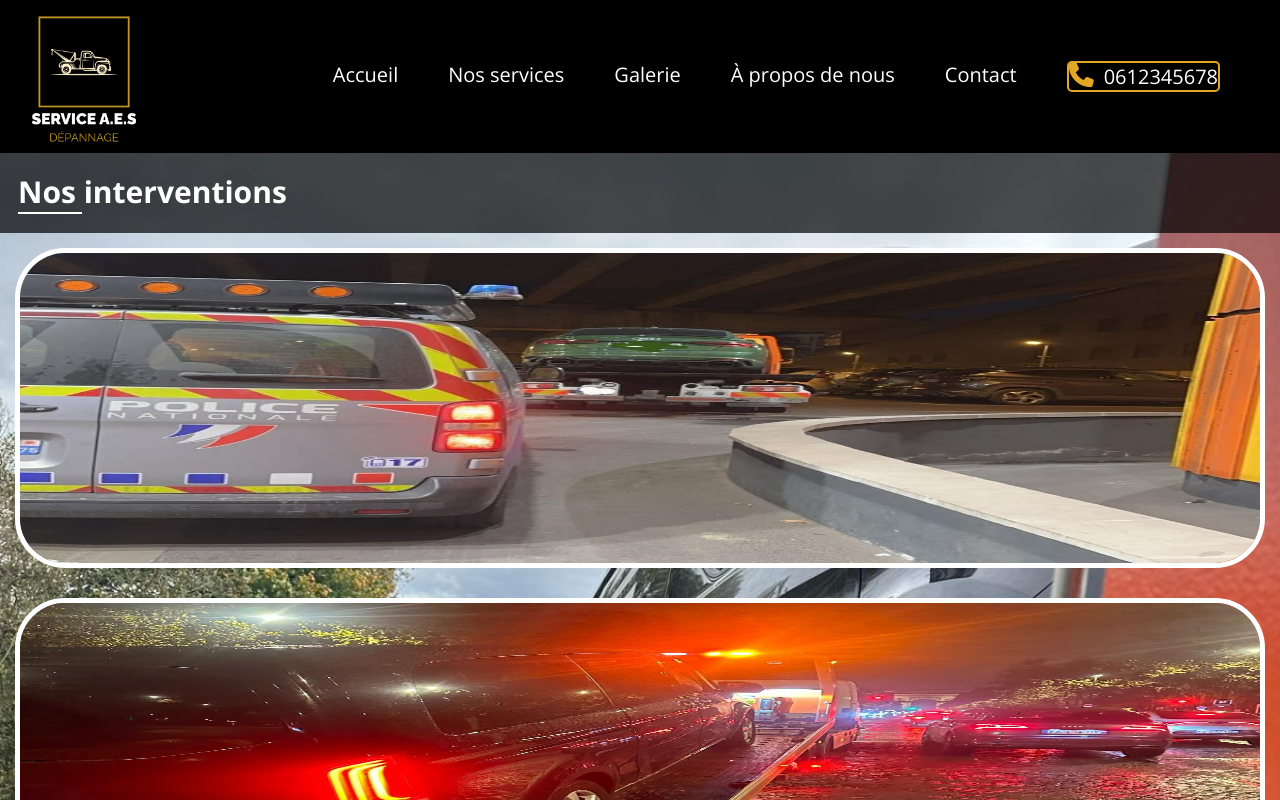
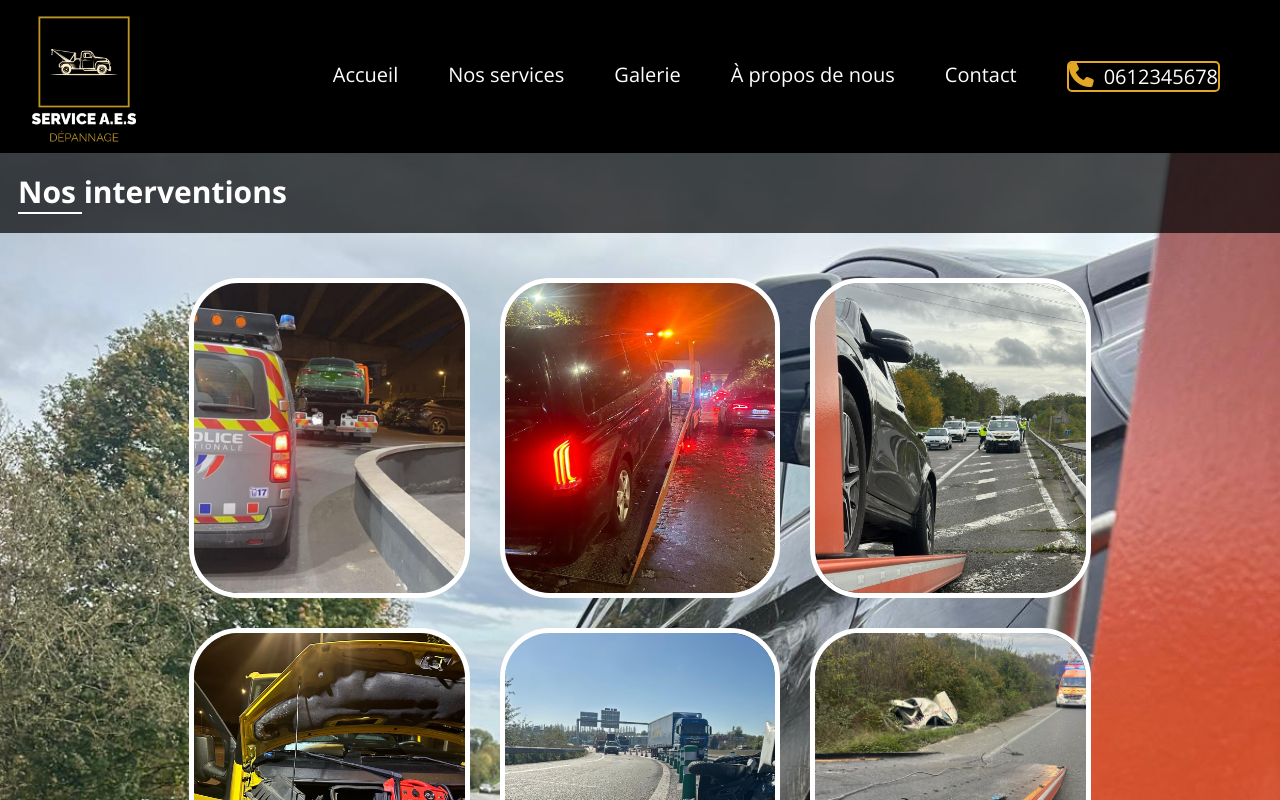
Before and after one commit to Ndo18/aes_depannage, a React (Vite) app: page /Galerie in a window 1280 px wide. Shown: the top 800 px of the page. Built offline with nearby package versions, Linux system fonts and the light colour scheme.

Commit message:
✅ 💄 🚧 Gallery SCSS desktop done + try to fix scroll behavior

```diff
--- a/src/components/Navbar.jsx
+++ b/src/components/Navbar.jsx
@@ -41,7 +41,7 @@ function Navbar () {
               <NavLink to="/" onClick={closeMenu}>Accueil</NavLink>
             </li>
             <li>
-              <a href="#Servdiv" onClick={closeMenu}>Nos services</a>
+              <a href="/#Servdiv" onClick={closeMenu}>Nos services</a>
             </li>
             <li>
               <NavLink to="/Galerie" onClick={closeMenu}>Galerie</NavLink>
@@ -50,7 +50,7 @@ function Navbar () {
               <NavLink to="/Apropos" onClick={closeMenu}>À propos de nous</NavLink>
             </li>
             <li>
-              <a href="#Contact" onClick={closeMenu}>Contact</a>
+              <a href="/#Contact" onClick={closeMenu}>Contact</a>
             </li>
             <li>
               <a href="tel:+33612345678" className='numtel'>
--- a/src/components/styles/GalleryPictures.css
+++ b/src/components/styles/GalleryPictures.css
@@ -66,4 +66,18 @@
   width: 100%;
   height: 100%;
   border-radius: 45px;
+}
+
+@media (min-width: 1024px) {
+  .gallery-container {
+    justify-content: center;
+    padding: 30px;
+  }
+  .gallery-container .gallery-item {
+    width: 23%;
+  }
+  .gallery-container .gallery-item .gallery-image {
+    -o-object-fit: cover;
+       object-fit: cover;
+  }
 }/*# sourceMappingURL=GalleryPictures.css.map */
--- a/src/components/styles/GalleryPictures.scss
+++ b/src/components/styles/GalleryPictures.scss
@@ -37,3 +37,20 @@
             border-radius: 45px;
         }
     }
+
+    //MEDIA QUERY DESKTOP
+
+@media (min-width: 1024px){
+    .gallery-container{
+        justify-content: center;
+        padding: 30px;
+
+        .gallery-item{
+            width: 23%;
+
+            .gallery-image{
+                object-fit: cover;
+            }
+        }
+    }
+}
--- a/src/main.jsx
+++ b/src/main.jsx
@@ -9,12 +9,14 @@ import Footer from './components/Footer.jsx'
 import Gallery from './components/pages/Gallery.jsx'
 import Apropos from './components/pages/Apropos.jsx'
 import ScrollToTop from './components/ScrollToTop.jsx'
+// import ScrollToAnchor from './components/ScrollToAnchor.jsx'
 
 ReactDOM.createRoot(document.getElementById('root')).render(
   <React.StrictMode>
     <Router>
       <Navbar />
       <ScrollToTop />
+      {/* <ScrollToAnchor /> */}
       <Routes>
         <Route path='/' element={<Homepage />} />
         <Route path='/Galerie' element={<Gallery />} />
```
Also changed, not shown: src/components/ScrollToAnchor.jsx (added, +17 -0 lines), 1 other file (tests, documents, lock files or other folders).
